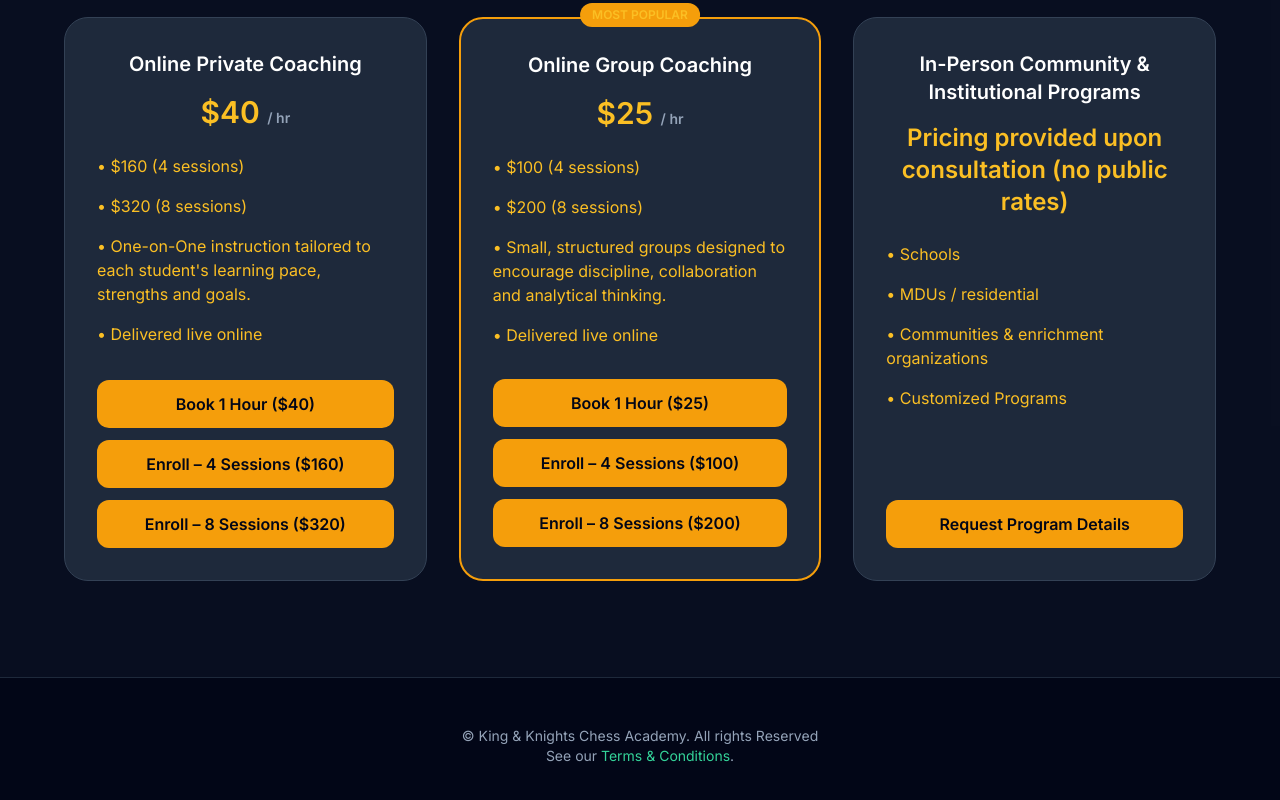
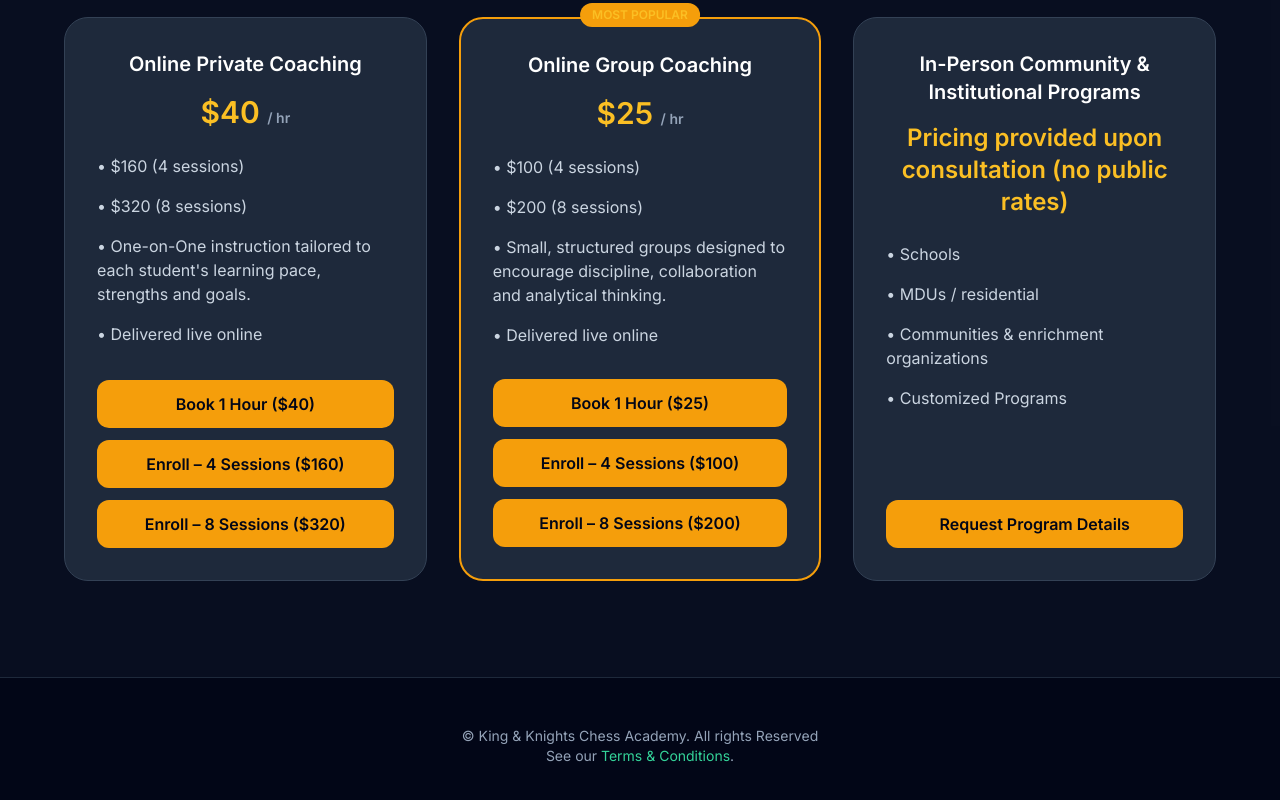
Before and after one commit to Chiefwhales/King-Knights-ChessAcademy, a plain HTML site: page services.html in a window 1280 px wide. Shown: the part 1607-2407 px from the top of the page. Drawn offline with nearby package versions, Linux system fonts and the light colour scheme.

Commit message:
services text color update

```diff
--- a/services.html
+++ b/services.html
@@ -222,7 +222,7 @@
             <div class="text-3xl font-bold text-amber-400 mb-6">
               $40 <span class="text-sm text-slate-400">/ hr</span>
             </div>
-            <ul class="text-amber-400 space-y-4 mb-8 text-left flex-grow">
+            <ul class="text-slate-300 space-y-4 mb-8 text-left flex-grow">
               <li>• $160 (4 sessions)</li>
               <li>• $320 (8 sessions)</li>
               <li>
@@ -274,7 +274,7 @@
             <div class="text-3xl font-bold text-amber-400 mb-6">
               $25 <span class="text-sm text-slate-400">/ hr</span>
             </div>
-            <ul class="text-amber-400 space-y-4 mb-8 text-left flex-grow">
+            <ul class="text-slate-300 space-y-4 mb-8 text-left flex-grow">
               <li>• $100 (4 sessions)</li>
               <li>• $200 (8 sessions)</li>
               <li>
@@ -321,7 +321,7 @@
             <div class="text-2xl font-bold text-amber-400 mb-6">
               Pricing provided upon consultation (no public rates)
             </div>
-            <ul class="text-amber-400 space-y-4 mb-8 text-left flex-grow">
+            <ul class="text-slate-300 space-y-4 mb-8 text-left flex-grow">
               <li>• Schools</li>
               <li>• MDUs / residential</li>
               <li>• Communities & enrichment organizations</li>
```
